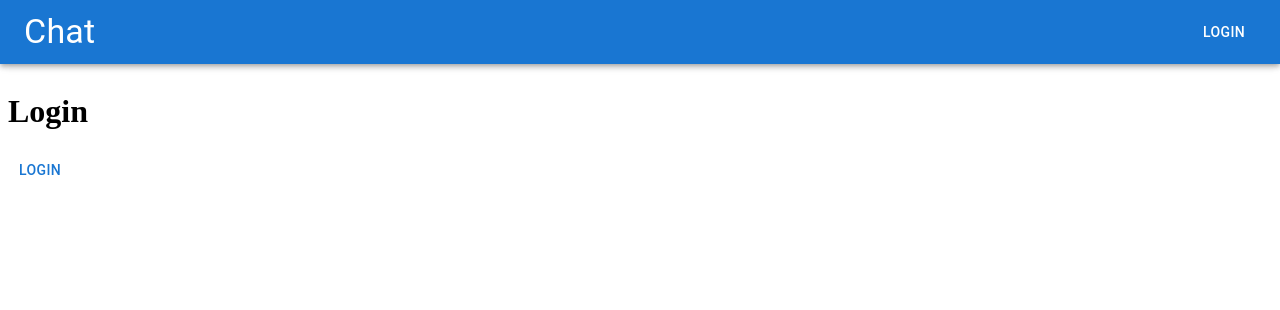
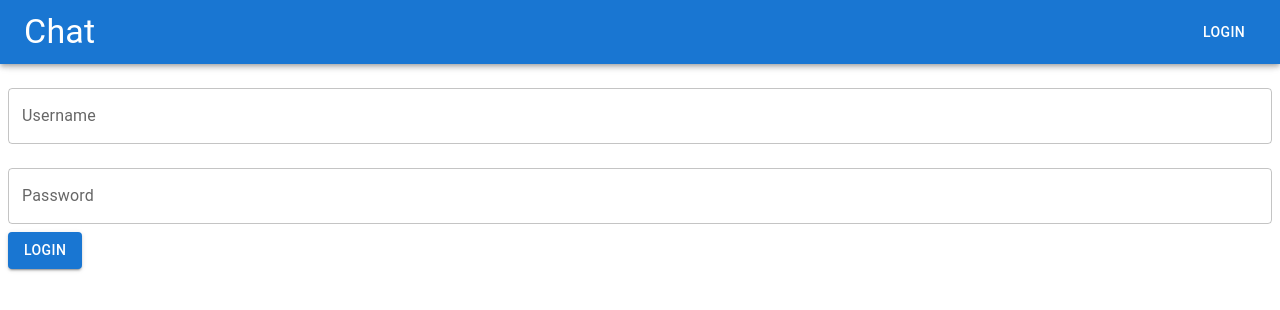
Before and after one commit to dawids21/sk2-chatbot, a React (Create React App) app in the folder chat-client/: page /login in a window 1280 px wide. Shown: the top 310 px of the page. Built offline with nearby package versions, Linux system fonts and the light colour scheme.

Commit message:
add login page

```diff
--- a/chat-client/src/App.js
+++ b/chat-client/src/App.js
@@ -3,8 +3,7 @@ import SnackbarContextProvider from "./context/SnackbarContextProvider";
 import AppRoutes from "./components/routes/AppRoutes"
 import AppBar from "./components/ui/appBar/AppBar";
 import { ThemeProvider } from "@mui/material";
-import theme from "./config/theme"
-import SnackbarContext from "./context/snackbar-context";
+import theme from "./config/theme";
 
 const App = () => {
   return (
--- /dev/null
+++ b/chat-client/src/components/login/LoginForm.js
@@ -0,0 +1,58 @@
+import { Button, TextField } from "@mui/material";
+import { useContext } from "react";
+import AuthContext from "../../context/auth-context";
+import useInput from "../../hooks/use-input";
+
+const LoginForm = () => {
+  const authContext = useContext(AuthContext);
+  const usernameInput = useInput((value) => value !== "");
+  const passwordInput = useInput((value) => value !== "");
+
+  const resetInputs = () => {
+    usernameInput.reset();
+    passwordInput.reset();
+  };
+  const isInputValid = usernameInput.isValid && passwordInput.isValid;
+  const handleSubmit = (event) => {
+    event.preventDefault();
+    if (!isInputValid) {
+      return;
+    }
+    authContext.onLogin(usernameInput.value, passwordInput.value);
+    resetInputs();
+  };
+
+  return (
+    <form onSubmit={handleSubmit}>
+      <TextField
+        margin="normal"
+        id="username"
+        label="Username"
+        type="text"
+        fullWidth
+        variant="outlined"
+        value={usernameInput.value}
+        onChange={usernameInput.valueChangeHandler}
+        onBlur={usernameInput.inputBlurHandler}
+        error={usernameInput.hasError}
+      />
+      <TextField
+        margin="normal"
+        id="password"
+        label="Password"
+        type="password"
+        fullWidth
+        variant="outlined"
+        value={passwordInput.value}
+        onChange={passwordInput.valueChangeHandler}
+        onBlur={passwordInput.inputBlurHandler}
+        error={passwordInput.hasError}
+      />
+      <Button type="submit" variant="contained">
+        Login
+      </Button>
+    </form>
+  );
+};
+
+export default LoginForm;
--- a/chat-client/src/components/routes/AppRoutes.js
+++ b/chat-client/src/components/routes/AppRoutes.js
@@ -1,6 +1,4 @@
-import { useContext } from "react";
 import { Route, Routes } from "react-router-dom";
-import AuthContext from "../../context/auth-context";
 import Home from "../../pages/Home";
 import Login from "../../pages/Login";
 import ProtectedRoute from "./ProtectedRoute";
--- a/chat-client/src/context/AuthContextProvider.js
+++ b/chat-client/src/context/AuthContextProvider.js
@@ -15,7 +15,7 @@ const AuthContextProvider = (props) => {
       method: "POST",
       body: JSON.stringify({ username, password }),
     });
-    if (token.status != 200) {
+    if (token.status !== 200) {
       alert("Wrong credentials", "error");
       return;
     }
--- a/chat-client/src/pages/Login.js
+++ b/chat-client/src/pages/Login.js
@@ -1,16 +1,19 @@
-import { Button } from "@mui/material";
-import { useContext } from "react";
+import { useContext, useEffect } from "react";
+import { useNavigate } from "react-router-dom";
+import LoginForm from "../components/login/LoginForm";
 import AuthContext from "../context/auth-context";
 
 const Login = () => {
-  const authContext = useContext(AuthContext);
-  const handleLogin = () => {
-    authContext.onLogin("dawids21", "12345");
-  };
+  const { isLoggedIn } = useContext(AuthContext);
+  const navigate = useNavigate();
+  useEffect(() => {
+    if (isLoggedIn) {
+      navigate("/");
+    }
+  }, [isLoggedIn, navigate]);
   return (
     <>
-      <h1>Login</h1>
-      <Button onClick={handleLogin}>Login</Button>
+      <LoginForm />
     </>
   );
 };
```
